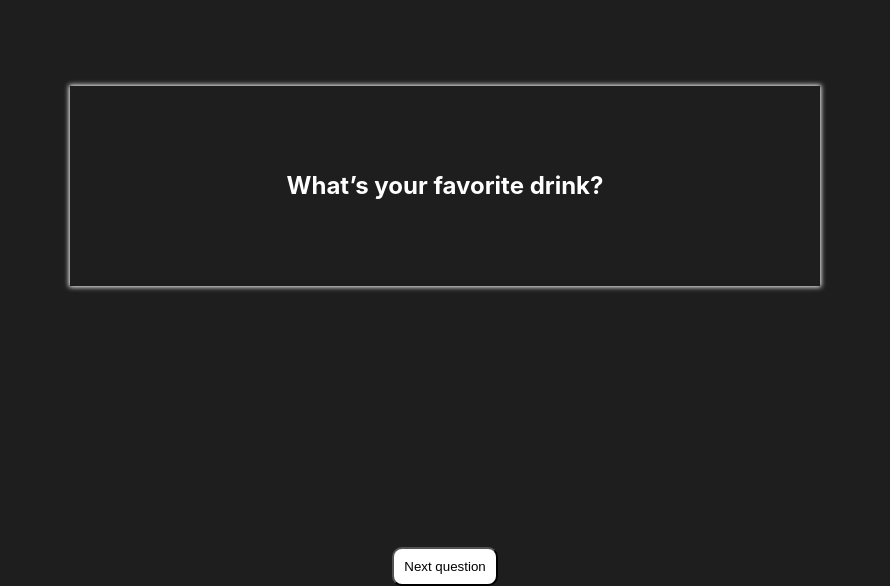
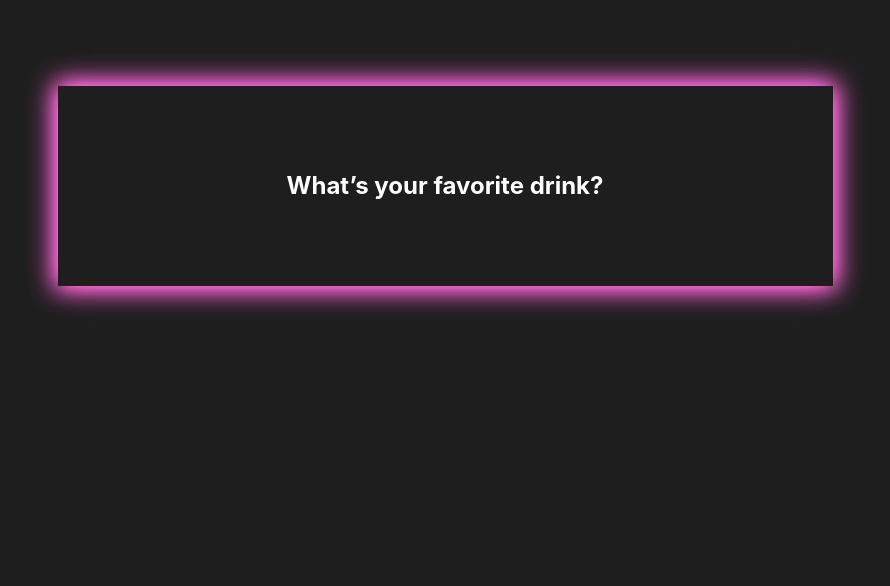
Before and after one commit to ShinScripts/questions, a React (Create React App) app: page / in a window 1280 px wide. Shown: the part 214-800 px from the top of the page, without its empty margins (195-1085 px from the left). Built offline with nearby package versions, Linux system fonts and the light colour scheme.

Commit message:
rainbow glow

```diff
--- a/src/App.css
+++ b/src/App.css
@@ -7,17 +7,29 @@
 	padding: 0;
 }
 
+@keyframes rainbow {
+	from {
+		filter: hue-rotate(0deg);
+	}
+	to {
+		filter: hue-rotate(360deg);
+	}
+}
+
 #root {
 	width: 100vw;
 	height: 100vh;
 	display: flex;
 	justify-content: center;
 	align-items: center;
+	animation: rainbow 15s linear infinite;
 }
 
 section {
 	display: flex;
 	justify-content: center;
+	align-items: center;
+	flex-direction: column;
 }
 
 #mobile-view {
@@ -26,17 +38,22 @@ section {
 
 #question-viewer {
 	overflow: hidden;
-	width: 750px;
+	width: 775px;
 	height: 200px;
-	box-shadow: white 0px 0px 5px 1px;
+	box-shadow: cyan 0px 0px 25px 3px;
 }
 
 #question-wrapper {
 	position: relative;
 	display: flex;
+	align-items: center;
 	flex-direction: column;
 	bottom: 0px;
 	transition: all 0.4s;
+}
+
+#click-me {
+	position: absolute;
 }
 
 .question {
--- a/src/App.jsx
+++ b/src/App.jsx
@@ -8,16 +8,27 @@ export default function App() {
 	const [count, setCount] = useState(1);
 
 	useEffect(() => {
-		setQuestionArray(() =>
-			questions
-				.map((question) => `${question.slice(0, 1).toUpperCase()}${question.slice(1, question.length)}`)
-				.sort(() => Math.random() - 0.5)
-		);
+		document.body.addEventListener('click', moveUp);
+		return () => document.body.removeEventListener('click', moveUp);
+	});
+
+	useEffect(() => {
+		setQuestionArray(() => getRandomQuestions());
 	}, []);
 
-	const moveUp = (id) => {
+	const getRandomQuestions = () => {
+		return questions
+			.map((question) => `${question.slice(0, 1).toUpperCase()}${question.slice(1, question.length)}`)
+			.sort(() => Math.random() - 0.5);
+	};
+
+	const moveUp = () => {
+		if (count % questions.length === 0) {
+			setQuestionArray((prev) => [...prev, ...getRandomQuestions()]);
+		}
+
 		setCount((prev) => prev + 1);
-		document.querySelector(id).style.bottom = `${200 * count}px`;
+		document.querySelector('#question-wrapper').style.bottom = `${200 * count}px`;
 	};
 
 	return (
@@ -30,8 +41,6 @@ export default function App() {
 					))}
 				</div>
 			</div>
-
-			<button onClick={() => moveUp('#question-wrapper')}>Next question</button>
 		</section>
 	);
 }
```
